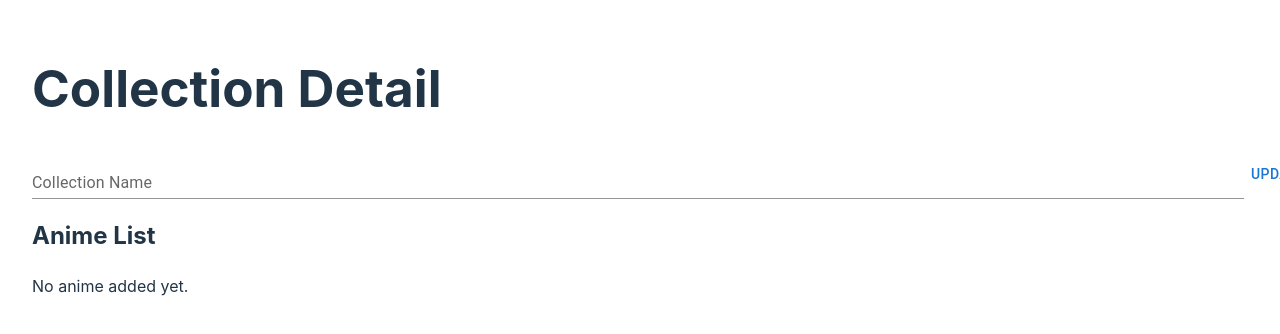
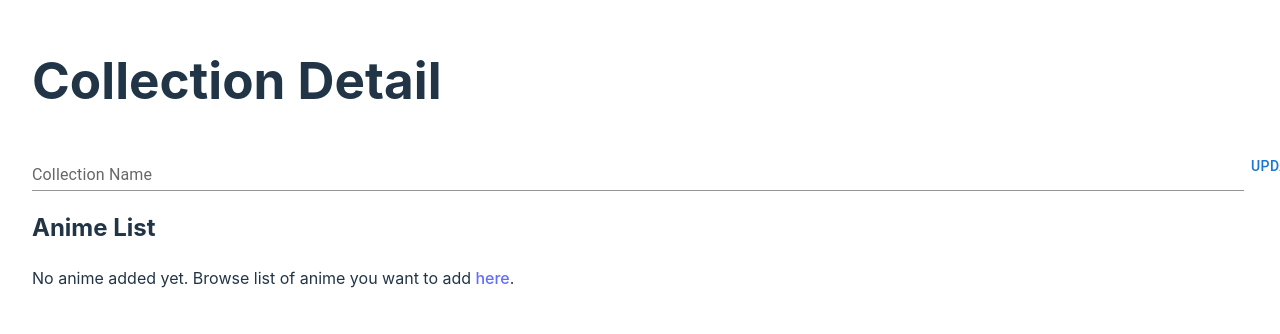
Before and after one commit to adityaputral/anime-list-collection, a React (Vite) app: page /collection-list/1/detail in a window 1280 px wide. Shown: the part 238-572 px from the top of the page. Built offline with nearby package versions, Linux system fonts and the light colour scheme.

Commit message:
add hyperlink to go to anime list from collection detail

```diff
--- a/src/index.css
+++ b/src/index.css
@@ -29,6 +29,7 @@ body {
   place-items: center;
   min-width: 320px;
   min-height: 100vh;
+  background-color: white;
 }
 
 h1 {
--- a/src/pages/collection-detail/CollectionDetail.tsx
+++ b/src/pages/collection-detail/CollectionDetail.tsx
@@ -1,6 +1,6 @@
 import { useEffect, useState } from 'react';
 import { useSelector, useDispatch } from 'react-redux';
-import { useParams } from 'react-router-dom';
+import { useParams, Link } from 'react-router-dom';
 import TextField from '@mui/material/TextField';
 import Button from '@mui/material/Button';
 import Modal from '@mui/material/Modal';
@@ -109,7 +109,10 @@ function CollectionDetail() {
           deleteFn={deleteConfirmation}
         />
       ) : (
-        'No anime added yet.'
+        <p>
+          No anime added yet. Browse list of anime you want to add
+          <Link to={`/anime-list`}> here</Link>.
+        </p>
       )}
 
       <Modal
```
